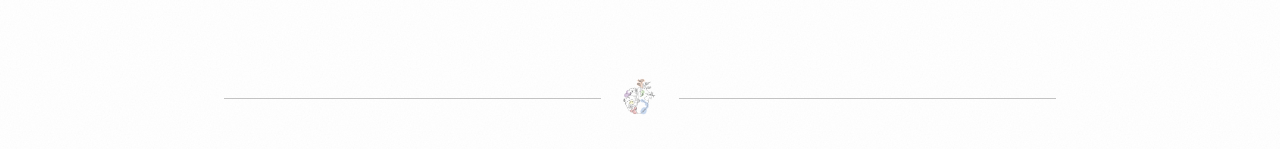
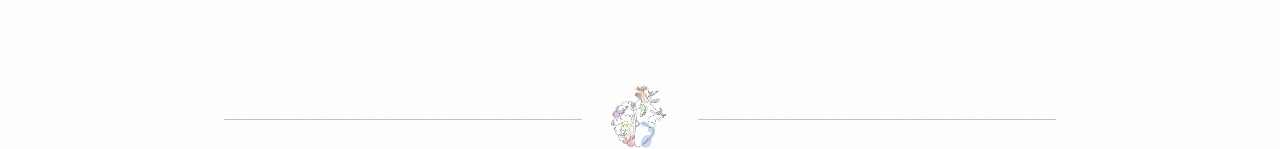
Before and after one commit to Varswatervis/ewanti-website, a Next.js app: page /about in a window 1280 px wide. Shown: the part 651-800 px from the top of the page. Built offline with nearby package versions, Linux system fonts and the light colour scheme.

Commit message:
Scale LogoDivider logo mark to 1.75x (56px → 98px), tighten gap
Co-Authored-By: Claude Sonnet 4.6 <noreply@anthropic.com>

```diff
--- a/src/components/LogoDivider.tsx
+++ b/src/components/LogoDivider.tsx
@@ -6,14 +6,14 @@ interface LogoDividerProps {
 
 export default function LogoDivider({ className = "" }: LogoDividerProps) {
   return (
-    <div className={`flex items-center gap-2 ${className}`}>
+    <div className={`flex items-center gap-1 ${className}`}>
       <div className="flex-1 h-px bg-charcoal/30" />
       <Image
         src="/images/logo.png"
         alt=""
-        width={56}
-        height={56}
-        className="h-14 w-auto opacity-60 flex-shrink-0"
+        width={98}
+        height={98}
+        className="h-[98px] w-auto opacity-60 flex-shrink-0"
         aria-hidden="true"
       />
       <div className="flex-1 h-px bg-charcoal/30" />
```
